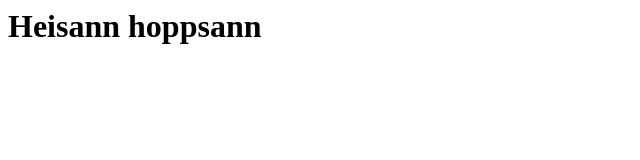
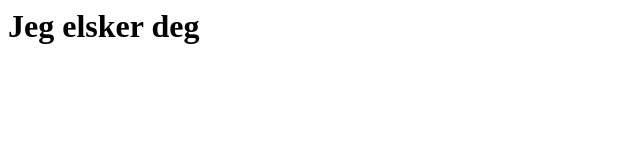
Before and after one commit to BotPancake/botpancake.github.io, a plain HTML site: page index.html in a window 1280 px wide. Shown: the whole page, without its empty margins (0-640 px from the left). Drawn offline with Linux system fonts and the light colour scheme.

Commit message:
Update index.html

```diff
--- a/index.html
+++ b/index.html
@@ -9,7 +9,7 @@
     <body>
         <div>
             <h1>
-                Heisann hoppsann
+                Jeg elsker deg
             </h1>
 
         </div>
```
